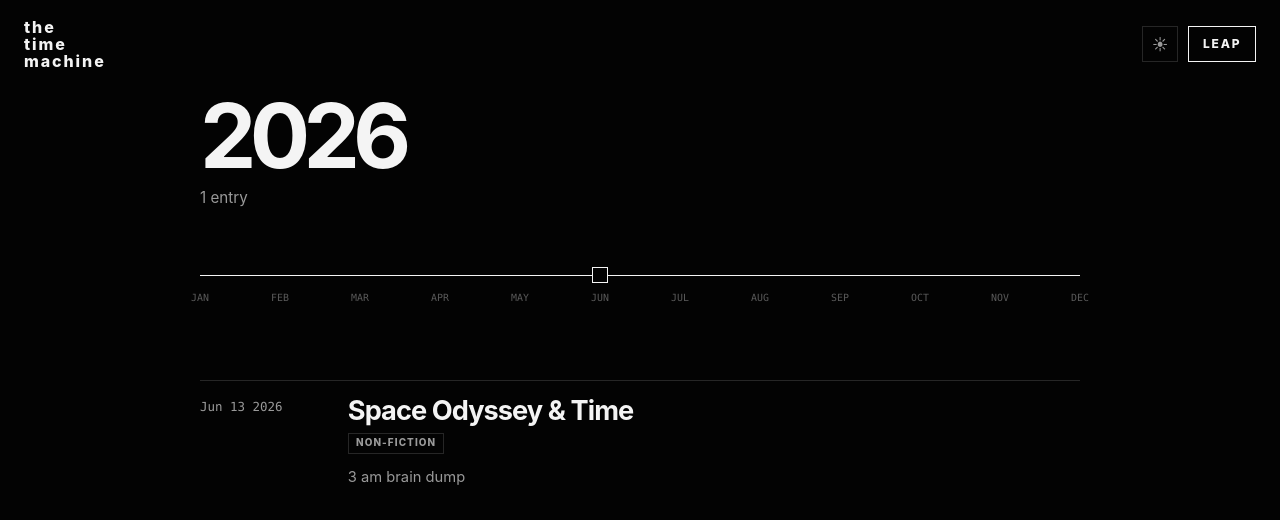
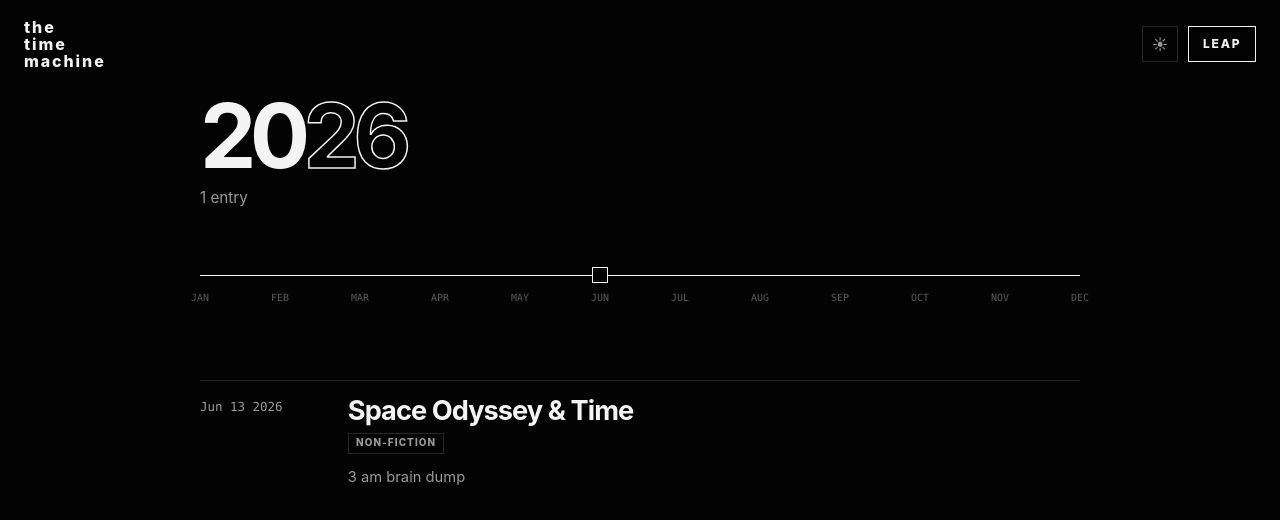
Before and after one commit to variable5ive/thetimemachine, a Next.js app: page /year/2026/ in a window 1280 px wide. Shown: the top 520 px of the page. Built offline with nearby package versions, Linux system fonts and the light colour scheme; no server answers.

Commit message:
Update page.tsx

```diff
--- a/app/year/[year]/page.tsx
+++ b/app/year/[year]/page.tsx
@@ -36,9 +36,14 @@ export default async function YearPage({ params }: PageProps) {
 
   if (posts.length === 0) notFound();
 
+  const yearString = String(year);
+  const yearStart = yearString.slice(0, -2);
+  const yearEnd = yearString.slice(-2);
+
   const entries = posts.map((post) => {
     const date = new Date(post.publishedAt);
-    const tags = Array.isArray((post as PostWithOptionalTags).tags) ? (post as PostWithOptionalTags).tags : [];
+    const rawTags = (post as PostWithOptionalTags).tags;
+    const tags: string[] = Array.isArray(rawTags) ? rawTags : [];
 
     return {
       title: post.title,
@@ -54,7 +59,8 @@ export default async function YearPage({ params }: PageProps) {
   return (
     <section className="year-page" aria-labelledby="year-title">
       <h1 className="page-title year-page-title" id="year-title">
-        {year}
+        <span>{yearStart}</span>
+        <span className="year-title-outline">{yearEnd}</span>
       </h1>
 
       <p className="page-intro year-page-count">
```
